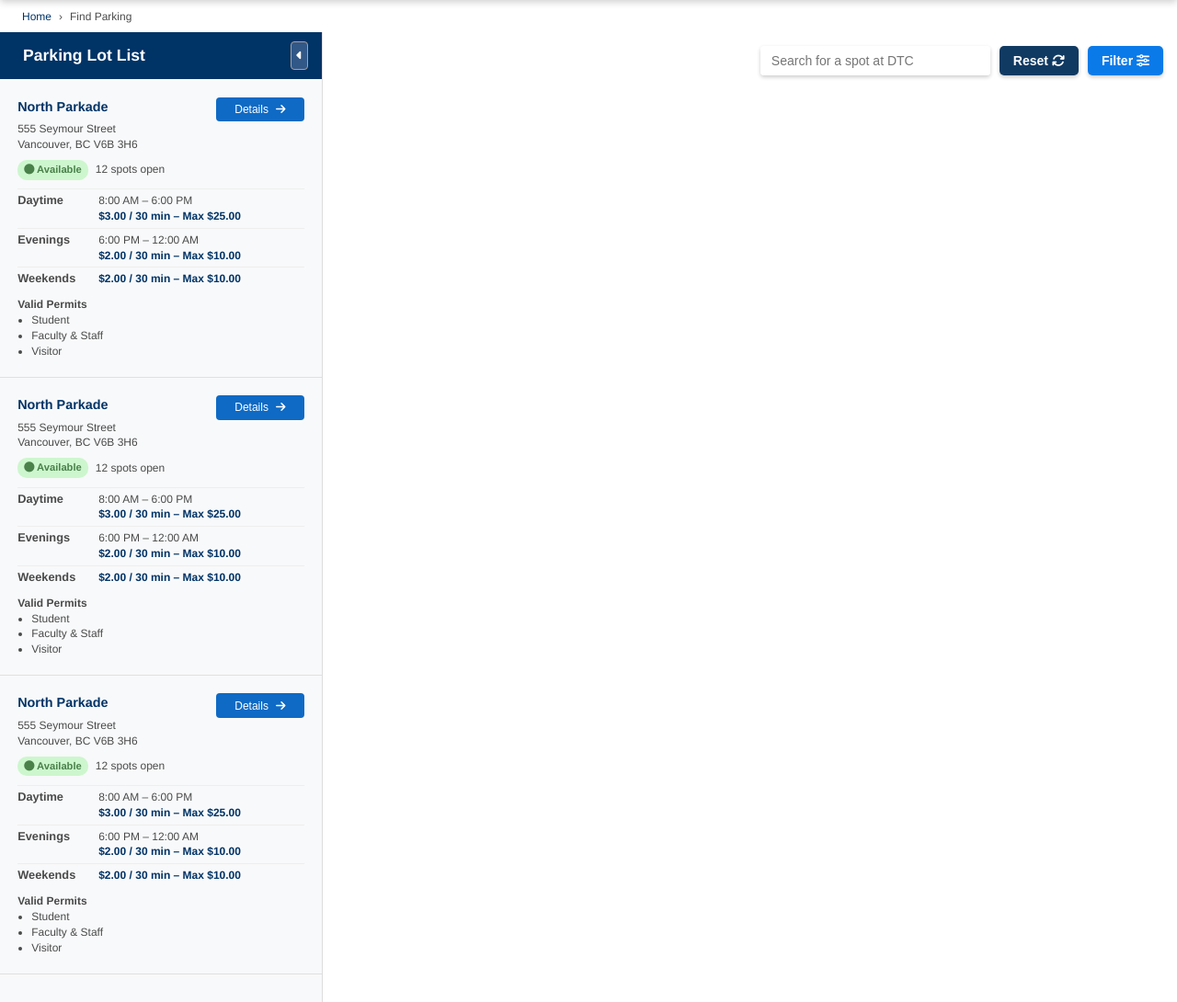
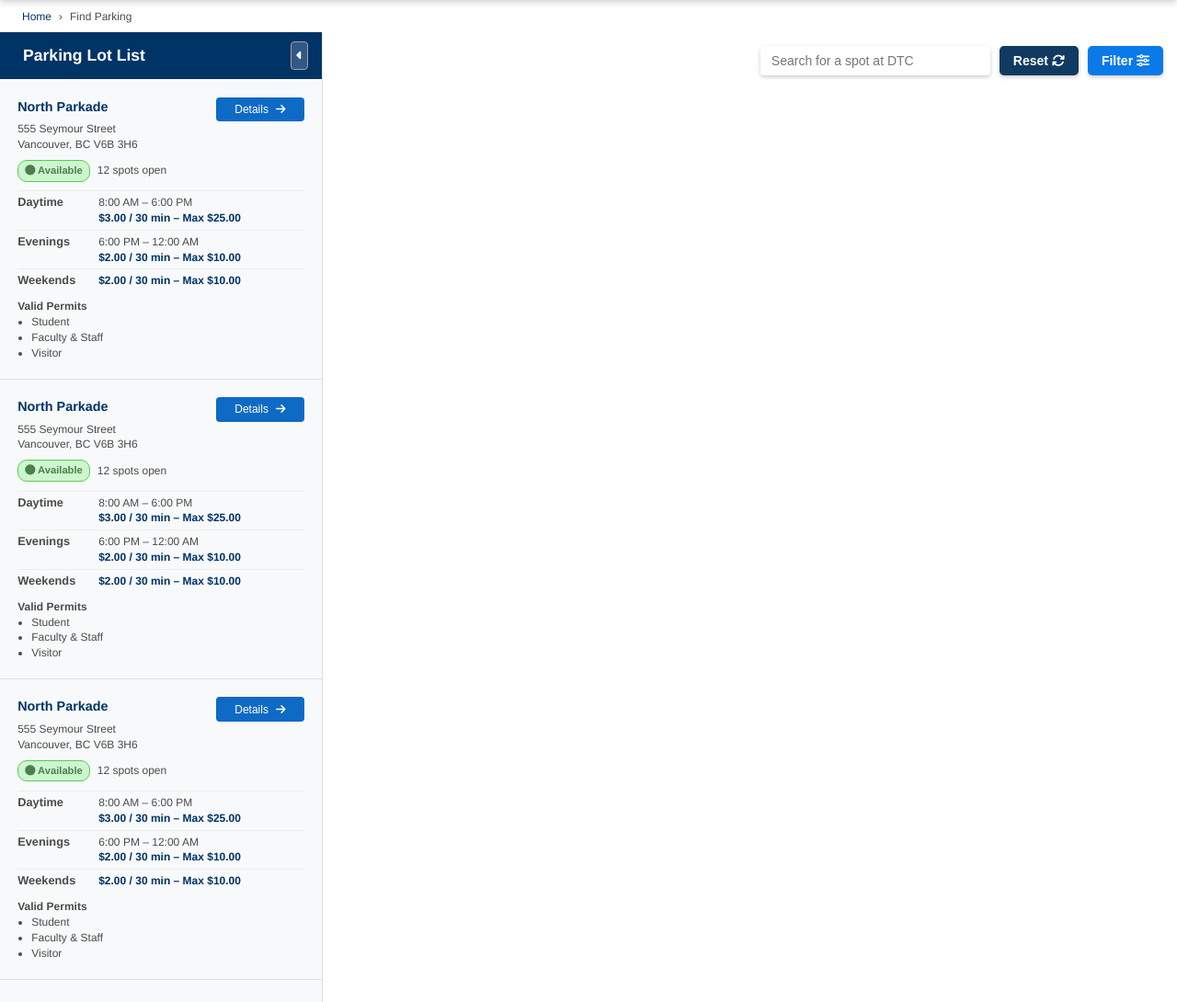
Before and after one commit to Leo-Mak13/BCIT-Parkly, a Node server app: page / in a window 1280 px wide. Shown: the part 60-1150 px from the top of the page at 92% size. Run offline with Node 20, Linux system fonts and the light colour scheme; some libraries are stand-ins or nearby versions.

Commit message:
Added border around lot card status pill

```diff
--- a/public/main.css
+++ b/public/main.css
@@ -282,6 +282,7 @@ header h6 {
   color: rgb(1, 78, 1);
   background-color: rgb(188, 246, 188);
   font-size: 0.7rem;
+  border: 1px rgb(19, 186, 19) solid;
   border-radius: 10px;
   padding: 3px 7px;
   font-weight: bold;
```
